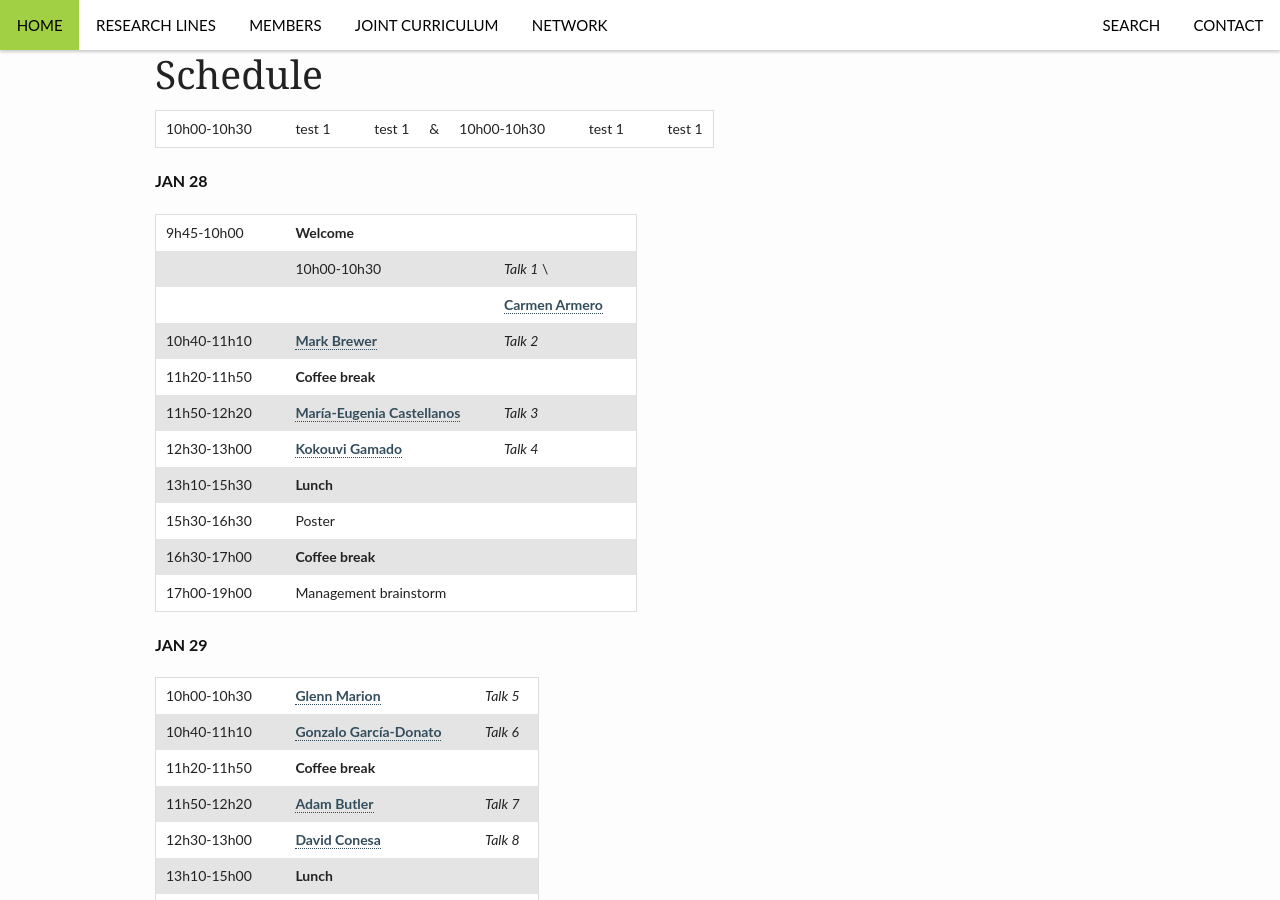
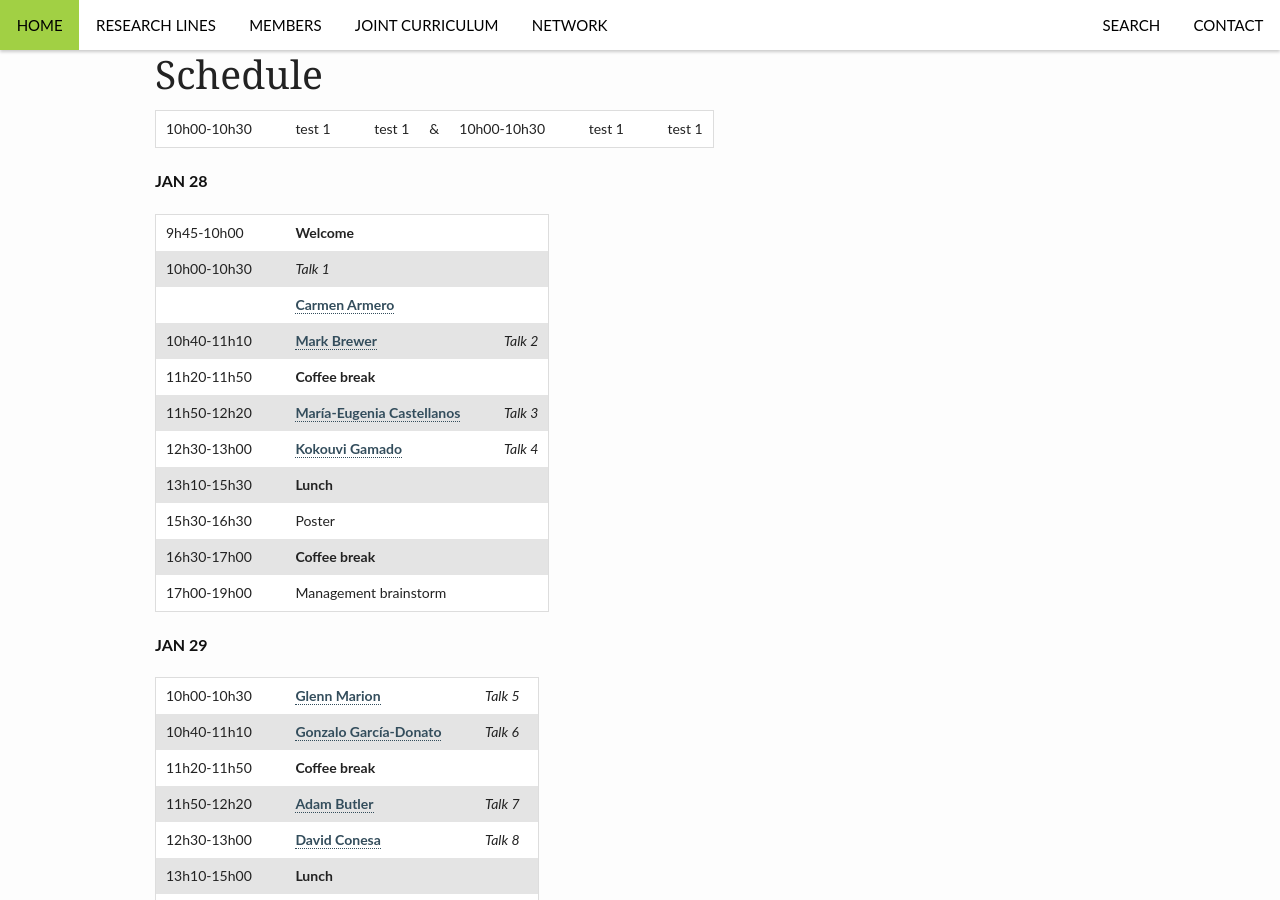
Before and after one commit to VABAR/VABAR.github.io, a Jekyll site: the page built from _posts/events/2015-11-25-ScoVa16.md, in a window 1280 px wide and 900 px high, scrolled down 398 px. Built offline with Jekyll 4.4.1, drawn with Linux system fonts in a browser that asks for light colours.

Commit message:
Update 2015-11-25-ScoVa16.md

```diff
--- a/_posts/events/2015-11-25-ScoVa16.md
+++ b/_posts/events/2015-11-25-ScoVa16.md
@@ -22,8 +22,8 @@
 **JAN 28**
 
 9h45-10h00  || **Welcome**
-|| 10h00-10h30 || _Talk 1_ \ ||
-||            || <a href="http://www.uv.es/armero/">Carmen Armero</a> ||
+10h00-10h30 || _Talk 1_ <br />
+            || <a href="http://www.uv.es/armero/">Carmen Armero</a>
 10h40-11h10 || <a href="http://www.bioss.ac.uk/people/markb.html">Mark Brewer</a> || _Talk 2_
 11h20-11h50 || **Coffee break**
 11h50-12h20 || <a href="http://bayes.etsii.urjc.es/~mecastel/hp/Contact.html">María-Eugenia Castellanos</a> || _Talk 3_
```
